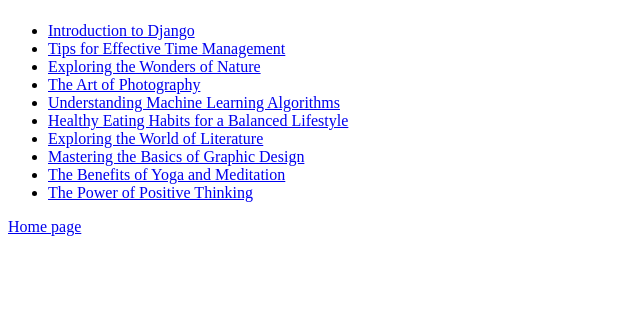
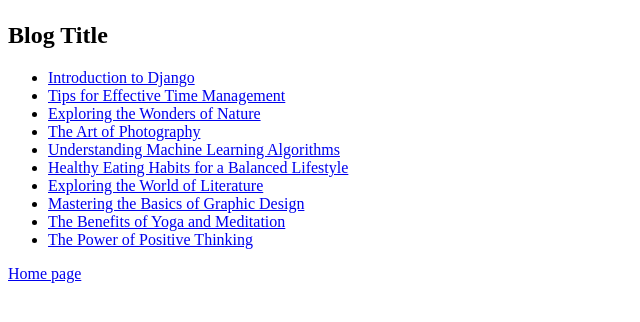
Before and after one commit to raydbasa/Django-Rest-API, a Django app: page /blogs/ in a window 1280 px wide. Shown: the part 58-380 px from the top of the page, without its empty margins (0-640 px from the left). Run offline with Django 5.2, Linux system fonts and the light colour scheme; data comes from the database, SQL or seed files in the repository.

Commit message:
change in the blog file

```diff
--- a/blog/templates/blogs.html
+++ b/blog/templates/blogs.html
@@ -7,7 +7,7 @@
 {% endblock %}
 
 {% block content %}
-
+    <h2>Blog Title</h2>
     <ul>
         {% for post in posts  %}
             <li><a href="{% url 'blog_details' post.id %}">{{ post.title}}</a></li>
```
